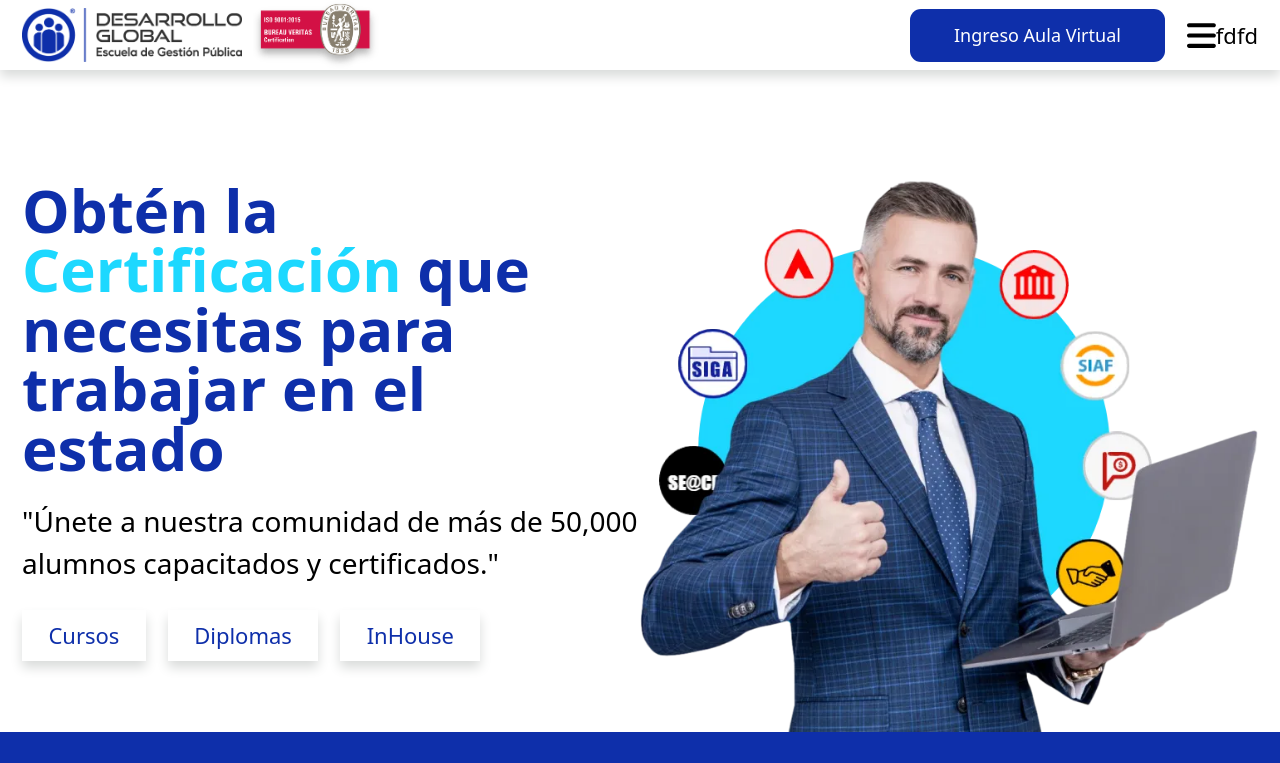
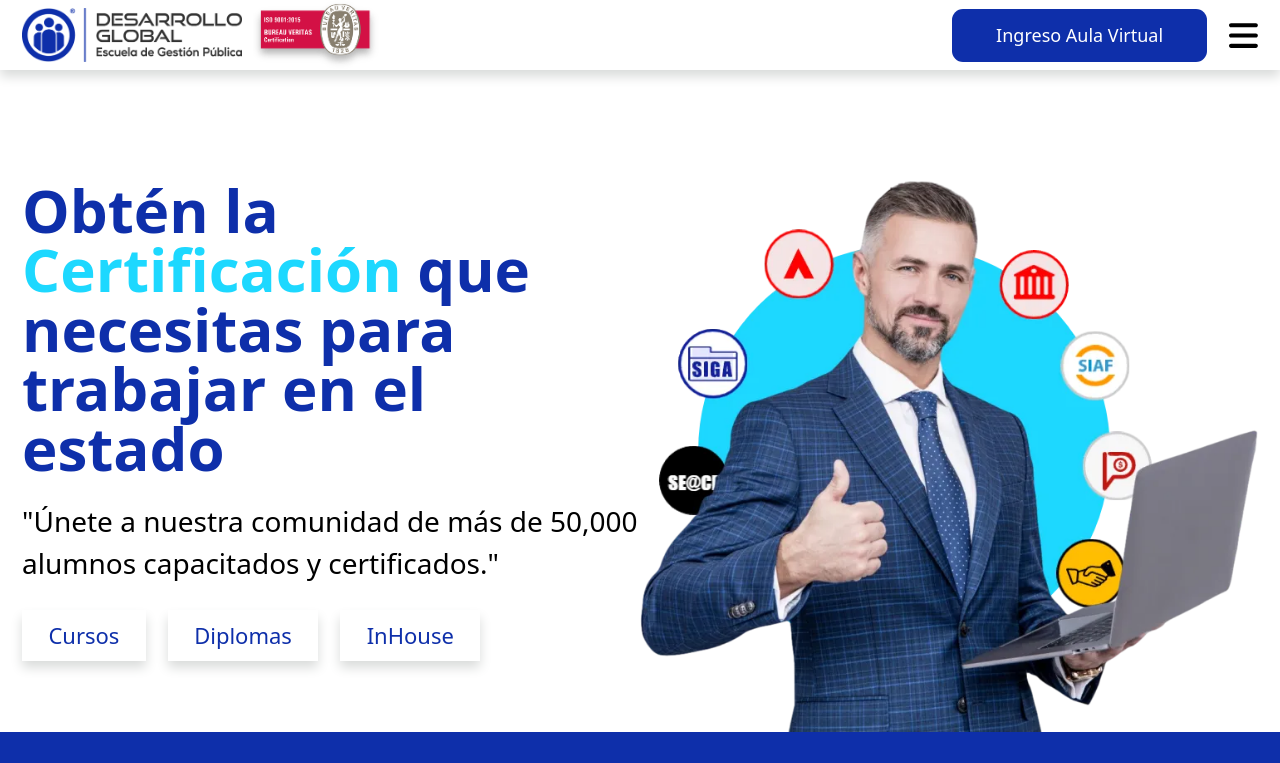
Before and after one commit to IsaacCastroCisneros/desarrollo-global-new-web, a Next.js app: page / in a window 1280 px wide. Shown: the top 763 px of the page. Built offline with nearby package versions, Linux system fonts and the light colour scheme.

Commit message:
gasfdfasdf

```diff
--- a/components/NavBar/Navbar.tsx
+++ b/components/NavBar/Navbar.tsx
@@ -40,14 +40,14 @@ export default function Navbar()
             <Item key={pos} href={item.href} label={item.label} />
           ))}
         </ul>
-        <Button /* name='ingresar al aula virtual' */ className="ml-auto navbar1:hidden">ingreso aula virtual</Button>
+        <Button name='ingreso aula virtual' title='ingreso aula virtual' className="ml-auto navbar1:hidden">ingreso aula virtual</Button>
         <button
           className="navbar:block hidden ml-[1rem]"
           onClick={() => setShow(!show)}
-        /*   name='abrir menu responsive para celular' */
+          name='abrir menu responsive'
+          title='abrir menu responsive'
         >
           <FontAwesomeIcon size="xl" icon={faBars} />
-          fdfd
         </button>
       </nav>
     </header>
```
